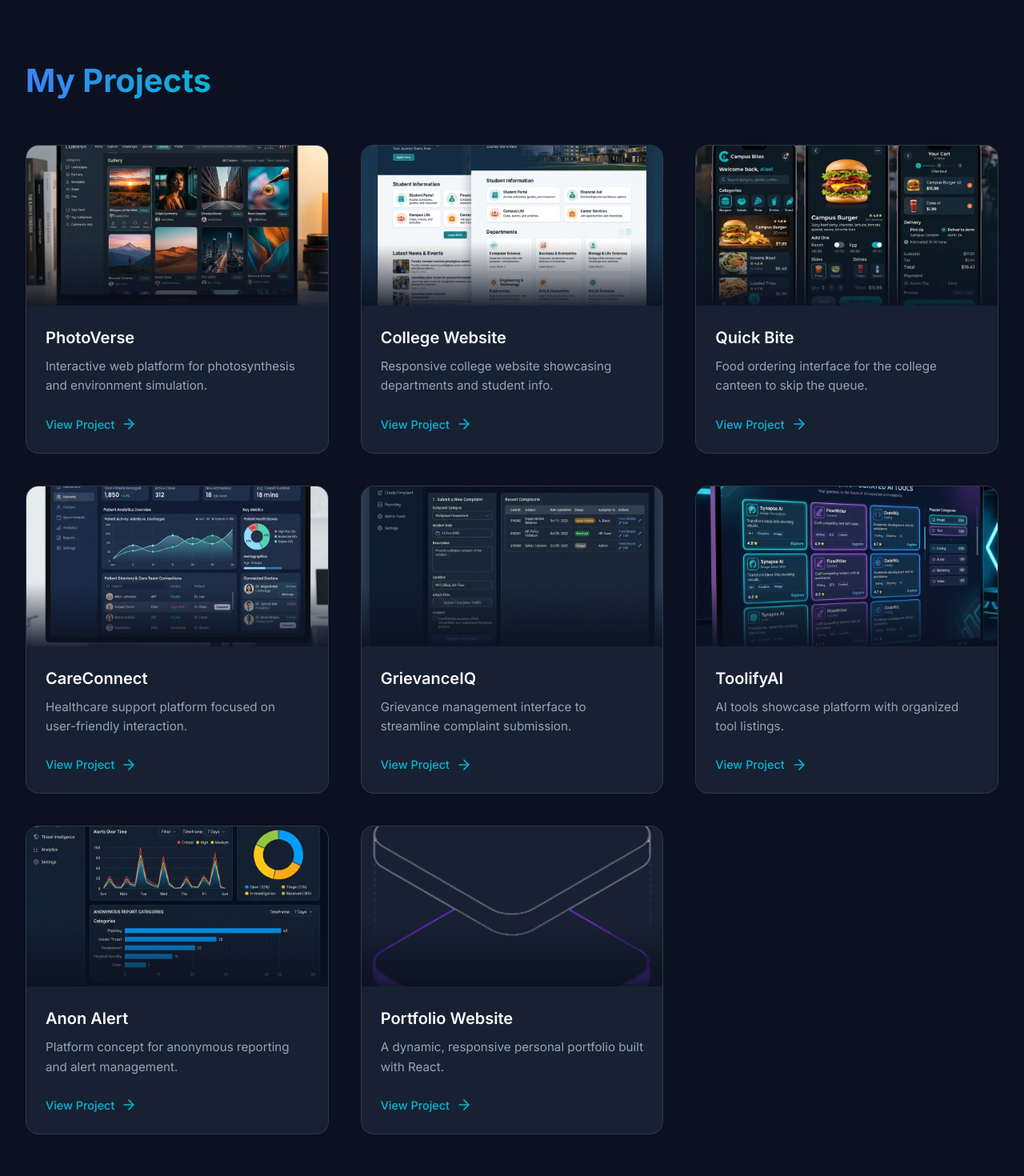
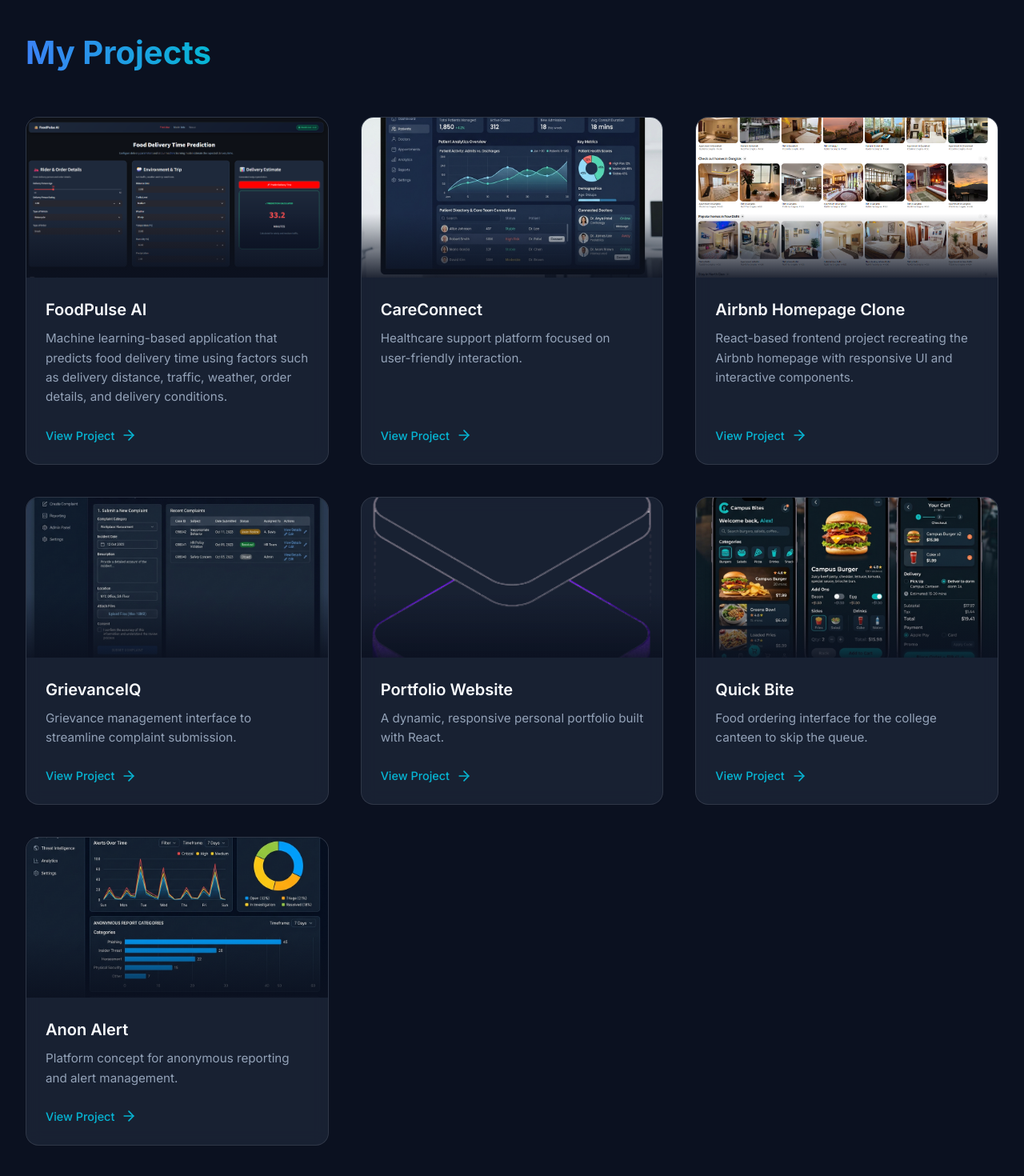
Before and after one commit to Shrutir09/my-portfolio, a React app: page / in a window 1280 px wide. Shown: the part 1280-2750 px from the top of the page at 80% size. Built offline with nearby package versions, Linux system fonts and the light colour scheme; the HTML template or start-up script is replaced by a standard one.

Commit message:
Add new project entries and update descriptions in Projects component; add new images for Airbnb and FoodPulse projects; refine About and Hero components

```diff
--- a/src/components/About.jsx
+++ b/src/components/About.jsx
@@ -14,7 +14,7 @@
         <div className="about-content">
           <div className="about-text glass">
             <p>
-              I am a motivated Computer Science and Engineering student at Dr. APJ Abdul Kalam Women’s Institute of Technology, Darbhanga (Expected 2027). I am passionate about Java Full Stack Development, Responsive Web Design, and Problem Solving.
+              I am a motivated Computer Science and Engineering student at Dr. APJ Abdul Kalam Women’s Institute of Technology, Darbhanga (Expected 2027). I am passionate about Java , Responsive Web Design, and Problem Solving.
             </p>
             <p>
               With a strong interest in building scalable digital solutions, I actively participate in open-source programs and lead collaborative initiatives.
--- a/src/components/Hero.jsx
+++ b/src/components/Hero.jsx
@@ -24,7 +24,7 @@
               {text}<span className="cursor">|</span>
             </h1>
             <h2 className="hero-subtitle">
-              Computer Science Engineering Student | Full Stack Developer| Google Campus Ambassador 2026 | UI/UX and AI Enthusiast
+              Computer Science Engineering Student | Frontend Developer| Google Campus Ambassador 2026 | UI/UX and AI Enthusiast
             </h2>
             <div className="hero-cta">
               <a href="#projects" className="btn btn-primary">View My Work</a>
--- a/src/components/Projects.jsx
+++ b/src/components/Projects.jsx
@@ -3,22 +3,10 @@
 const Projects = () => {
   const projectList = [
     {
-      title: "PhotoVerse",
-      desc: "Interactive web platform for photosynthesis and environment simulation.",
-      img: "/assets/photoverse_mockup_1778780773566.png",
-      link: "https://photoverse-delta.vercel.app"
-    },
-    {
-      title: "College Website",
-      desc: "Responsive college website showcasing departments and student info.",
-      img: "/assets/college_website_mockup_1778780018685.png",
-      link: "https://github.com/Shrutir09/College-Website"
-    },
-    {
-      title: "Quick Bite",
-      desc: "Food ordering interface for the college canteen to skip the queue.",
-      img: "/assets/quick_bite_mockup_1778780046111.png",
-      link: "https://quick-bite-topaz.vercel.app/"
+      title: "FoodPulse AI",
+      desc: "Machine learning-based application that predicts food delivery time using factors such as delivery distance, traffic, weather, order details, and delivery conditions.",
+      img: "/assets/food-pulse.png",
+      link: "https://github.com/Shrutir09/Food-Delivery-Time-Prediction"
     },
     {
       title: "CareConnect",
@@ -27,29 +15,38 @@
       link: "https://care-connect-rho-eight.vercel.app/"
     },
     {
+      title: "Airbnb Homepage Clone",
+      desc: "React-based frontend project recreating the Airbnb homepage with responsive UI and interactive components.",
+      img: "/assets/airbnb.png",
+      link: "https://shrutir09.github.io/Airbnb-clone/"
+    },
+    {
       title: "GrievanceIQ",
       desc: "Grievance management interface to streamline complaint submission.",
       img: "/assets/grievanceiq_mockup_1778780084200.png",
       link: "https://grievanceiq.vercel.app/"
     },
+
     {
-      title: "ToolifyAI",
-      desc: "AI tools showcase platform with organized tool listings.",
-      img: "/assets/toolifyai_mockup_1778780101927.png",
-      link: "https://github.com/Shrutir09/ToolifyAI"
+      title: "Portfolio Website",
+      desc: "A dynamic, responsive personal portfolio built with React.",
+      img: "/assets/hero.png",
+      link: "https://my-portfolio-two-delta-70.vercel.app/"
     },
+
+    {
+      title: "Quick Bite",
+      desc: "Food ordering interface for the college canteen to skip the queue.",
+      img: "/assets/quick_bite_mockup_1778780046111.png",
+      link: "https://quick-bite-topaz.vercel.app/"
+    },
+
     {
       title: "Anon Alert",
       desc: "Platform concept for anonymous reporting and alert management.",
       img: "/assets/anonalert_mockup_1778780124204.png",
       link: "https://anon-alert.vercel.app/"
     },
-    {
-      title: "Portfolio Website",
-      desc: "A dynamic, responsive personal portfolio built with React.",
-      img: "/assets/hero.png",
-      link: "https://my-portfolio-two-delta-70.vercel.app/"
-    }
   ];
 
   return (
```
Also changed, not shown: public/assets/airbnb.png (added), public/assets/food-pulse.png (added).
